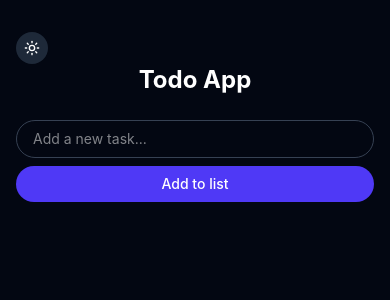
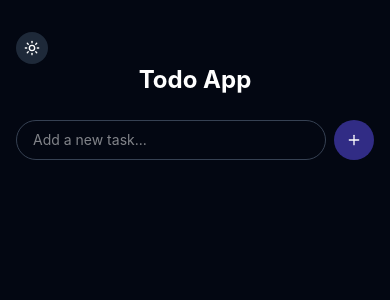
Before and after one commit to Javadbn88/Todo-app, a React (Vite) app: page / in a window 390 px wide. Shown: the top 300 px of the page. Built offline with nearby package versions, Linux system fonts and the light colour scheme.

Commit message:
Update TodoInput.tsx

```diff
--- a/src/components/TodoInput.tsx
+++ b/src/components/TodoInput.tsx
@@ -1,32 +1,39 @@
+import { Plus } from "lucide-react";
+
 type TodoInputProps = {
   value: string;
   onChange: (value: string) => void;
   onAdd: () => void;
+  darkTheme: boolean;
 };
 
-function TodoInput({ value, onChange, onAdd }: TodoInputProps) {
+function TodoInput({ value, onChange, onAdd ,darkTheme}: TodoInputProps) {
   const handleKeyDown = (e: React.KeyboardEvent<HTMLInputElement>) => {
     if (e.key === "Enter") onAdd();
   };
 
   return (
-    <div className="flex flex-col sm:flex-row gap-2 mb-6">
+    <div className="flex sm:flex-row gap-2 mb-6">
       <input
         type="text"
         value={value}
         onChange={(e) => onChange(e.target.value)}
         onKeyDown={handleKeyDown}
         placeholder="Add a new task..."
-        className="flex-1 rounded-full border text-white border-gray-700 px-4 py-2 text-sm sm:text-base
-                   focus:outline-none focus:ring-2 focus:ring-indigo-500"
+        className={`flex-1 rounded-full px-4 py-2 text-sm sm:text-base
+                   focus:outline-none focus:ring-1  ${
+                    darkTheme ? 'bg-gary-100 focus:ring-indigo-500 text-white border border-gray-700' : 'bg-amber-100 text-black focus:ring-amber-500 border border-gray-300'
+        }`}
       />
 
       <button
         onClick={onAdd}
-        className="rounded-full bg-indigo-600 px-4 py-2 text-sm sm:text-base font-medium text-white
-                   hover:bg-indigo-700 active:bg-indigo-800 transition-colors"
+        className={`rounded-full p-3 text-sm sm:text-base font-medium text-white
+                   active:bg-indigo-800 transition-colors ${
+                    darkTheme ? 'bg-indigo-900 hover:bg-indigo-700' : 'bg-amber-800 hover:bg-amber-700 '
+                   }`}
       >
-        Add to list
+        <Plus className="h-4 w-4"/>
       </button>
     </div>
   );
```
